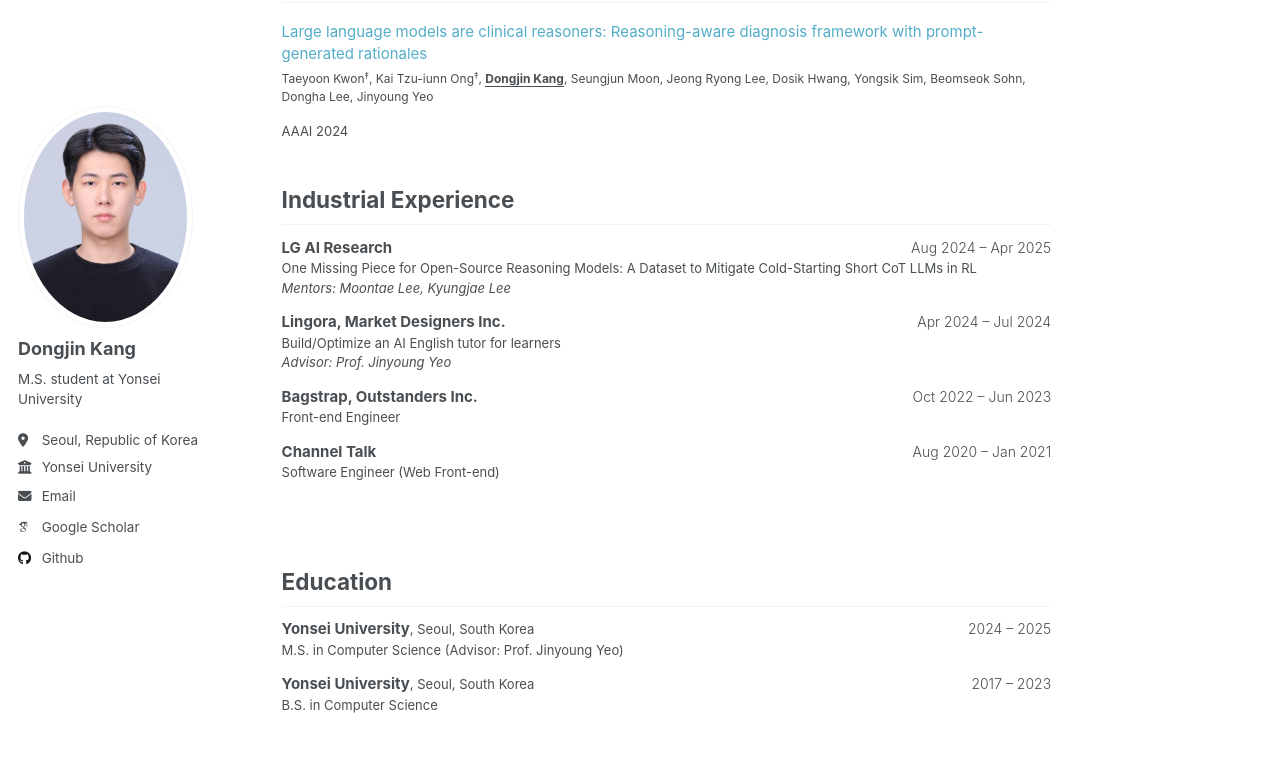
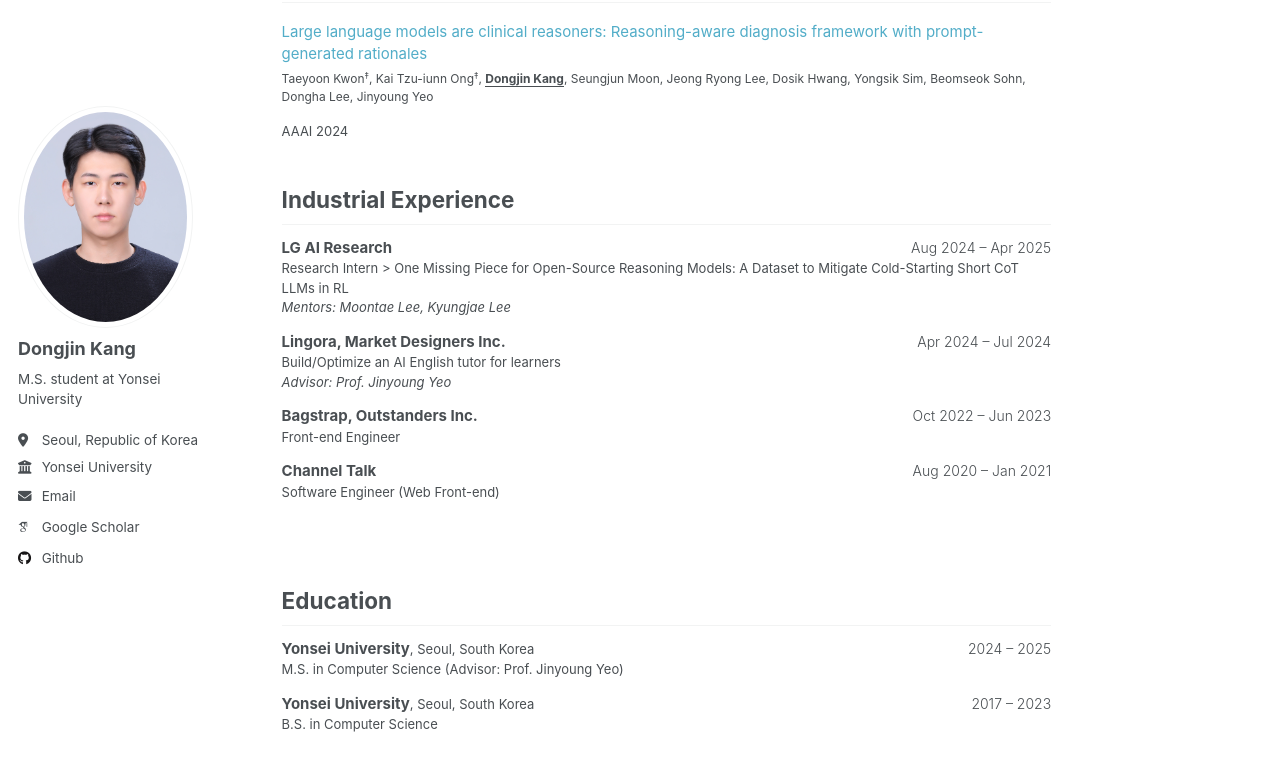
Before and after one commit to 1eastar/1eastar.github.io, a Jekyll site: the page built from _pages/about.md, in a window 1280 px wide and 900 px high, scrolled down 2184 px. Shown: the top 771 px of the window. Built offline with Jekyll 4.4.1, drawn with Linux system fonts in a browser that asks for light colours; some web fonts are replaced.

Commit message:
update 26.01.14

```diff
--- a/_pages/about.md
+++ b/_pages/about.md
@@ -194,7 +194,8 @@ ___
 
 <p style="font-size:13px; margin-bottom: 1em;">
   <strong style="font-size:15px;">LG AI Research</strong> <span style="float:right;font-weight:300;font-size:14px;">Aug 2024 – Apr 2025</span><br/>
-  One Missing Piece for Open-Source Reasoning Models: A Dataset to Mitigate Cold-Starting Short CoT LLMs in RL<br/>
+  Research Intern
+  > One Missing Piece for Open-Source Reasoning Models: A Dataset to Mitigate Cold-Starting Short CoT LLMs in RL<br/>
   <em>Mentors: Moontae Lee, Kyungjae Lee</em>
 </p>
 
```
